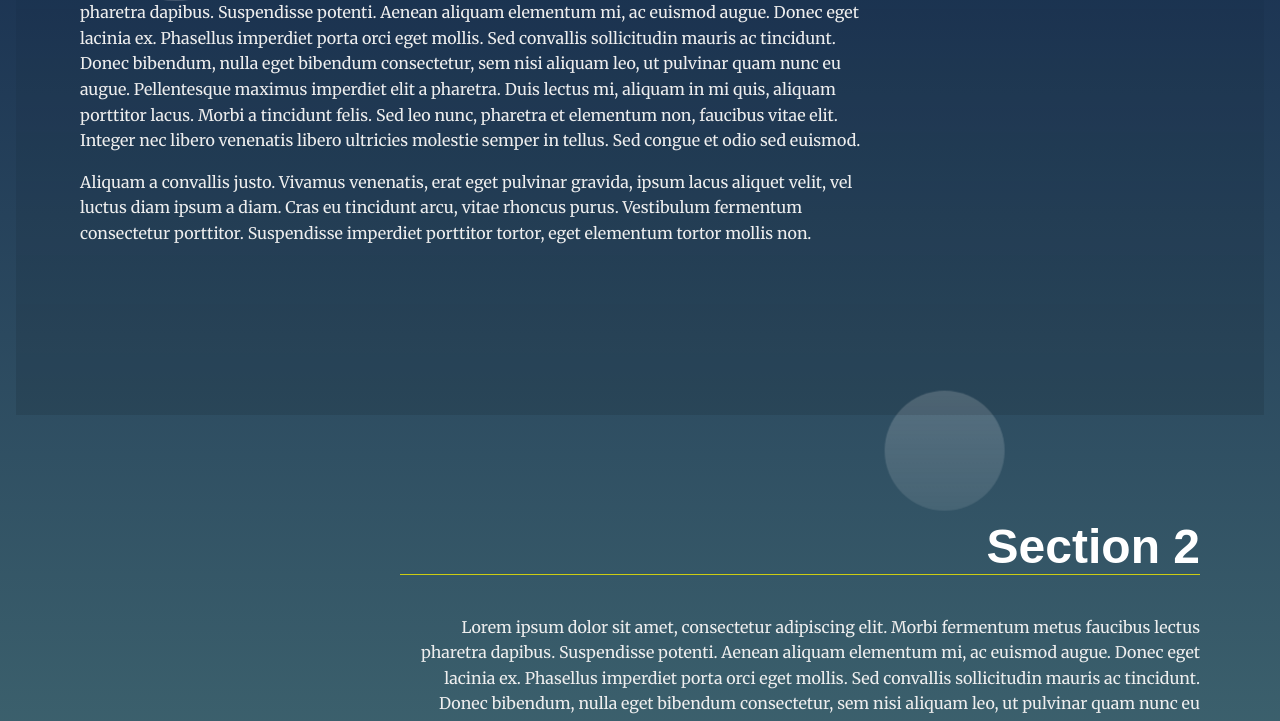
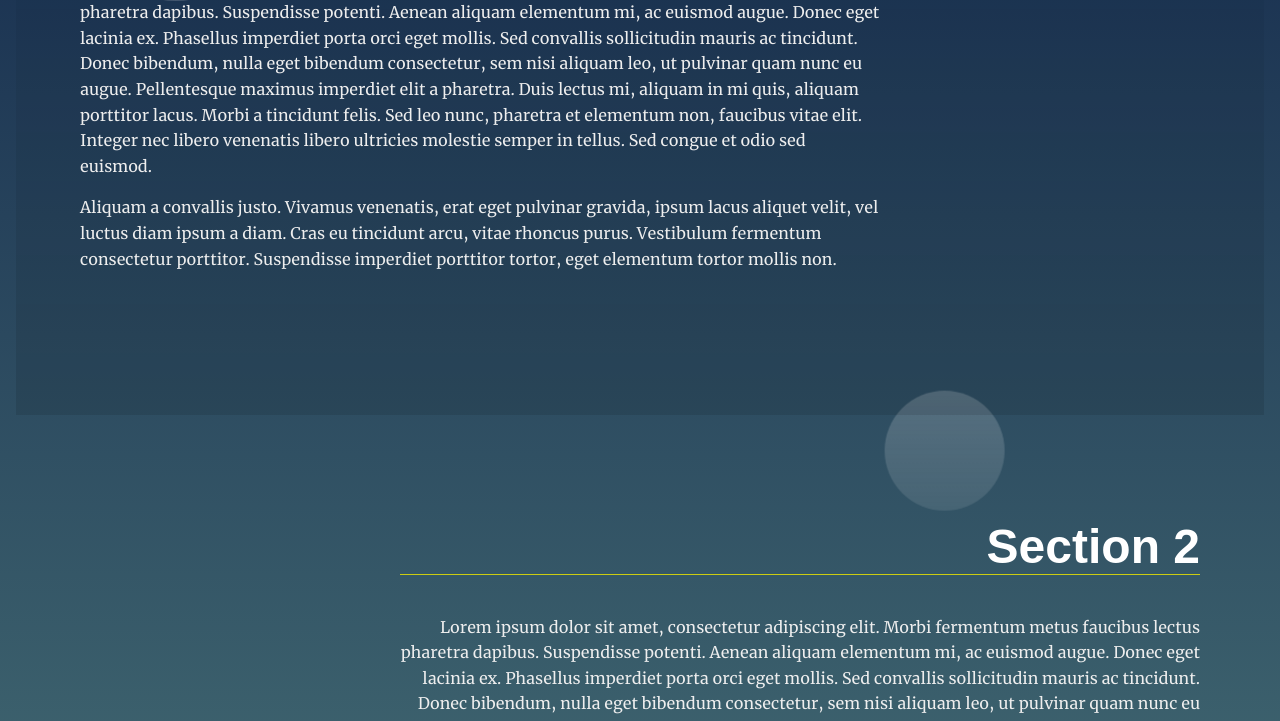
Before and after one commit to Khaled-Walid/FWD_Landing_Page_Project, a website built with webpack: page public/index.html in a window 1280 px wide. Shown: the part 696-1417 px from the top of the page. Built offline with nearby package versions, Linux system fonts and the light colour scheme.

Commit message:
add fonts to the bundle

```diff
--- a/public/index.html
+++ b/public/index.html
@@ -6,15 +6,13 @@
   <meta name="viewport" content="width=device-width, initial-scale=1.0">
   <meta http-equiv="X-UA-Compatible" content="ie=edge">
   <title>Manipulating the DOM</title>
-  <!-- Load Google Fonts -->
-  <link href="https://fonts.googleapis.com/css?family=Fira+Sans:900|Merriweather&display=swap" rel="stylesheet">
   <!-- Load Styles -->
   <script src="main.js"defer></script>
 </head>
 
 <body>
   <!-- HTML Follows BEM naming conventions
-  IDs are only used for sections to connect menu achors to sections -->
+  IDs are only used for sections to connect menu anchors to sections -->
   <header class="page__header">
     <nav class="navbar__menu">
       <!-- Navigation starts as empty UL that will be populated with JS -->
--- a/src/css/styles.css
+++ b/src/css/styles.css
@@ -12,6 +12,14 @@
 /* html {
   scroll-behavior: smooth;
 } */
+@font-face {
+  font-family: Merriweather;
+  src: url("../fonts/Merriweather-Regular.ttf");
+}
+@font-face {
+  font-family: Fira Sans;
+  src: url("../fonts/FiraSans-Regular.ttf");
+}
 
 body {
   background: rgb(136, 203, 171);
--- a/webpack.config.js
+++ b/webpack.config.js
@@ -13,6 +13,10 @@ module.exports = {
         test: /\.css$/,
         use: ["style-loader", "css-loader"],
       },
+      {
+        test: /\.ttf$/,
+        type: "asset/resource",
+      },
     ],
   },
   devServer: {
```
Also changed, not shown: src/fonts/FiraSans-Regular.ttf (added), src/fonts/Merriweather-Regular.ttf (added).
